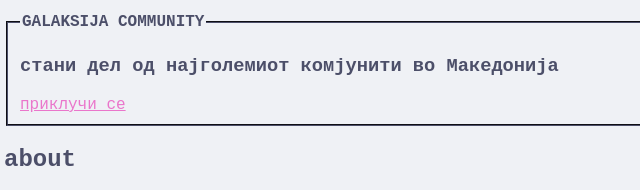
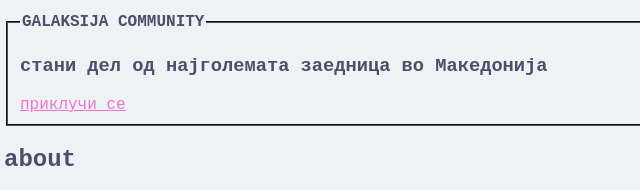
Before and after one commit to urfavilioski/ilioski.xyz, a plain HTML site: page index.html in a window 1280 px wide. Shown: the part 195-385 px from the top of the page, 252-892 px from the left. Drawn offline with Linux system fonts and the light colour scheme.

Commit message:
Update index.html

```diff
--- a/index.html
+++ b/index.html
@@ -46,7 +46,7 @@
 
 			<fieldset id="motd">
 				<legend>GALAKSIJA COMMUNITY</legend>
-				<h3>стани дел од најголемиот комјунити во Македонија</h3>
+				<h3>стани дел од најголемата заедница во Македонија</h3>
 				<a href="https://discord.gg/azEnPRSaJq">приклучи се</a>
 			</fieldset>
 
```
